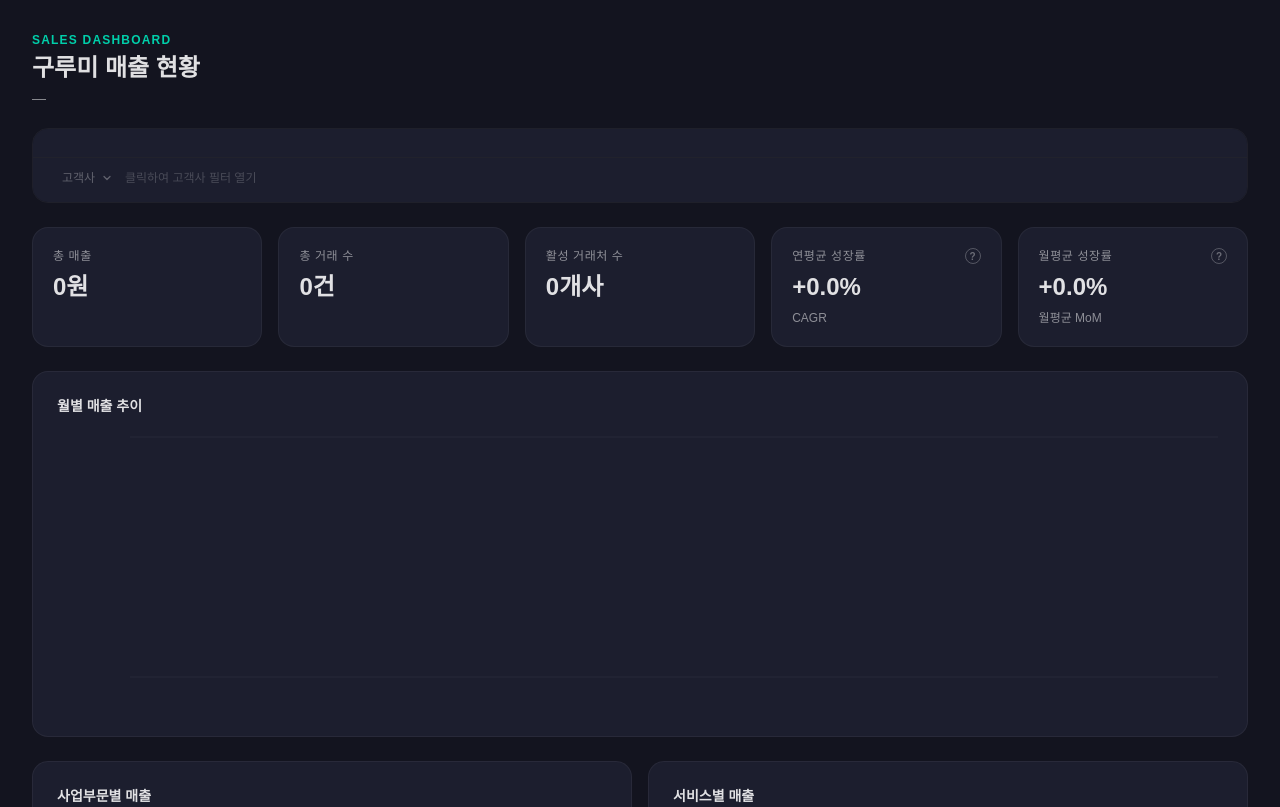
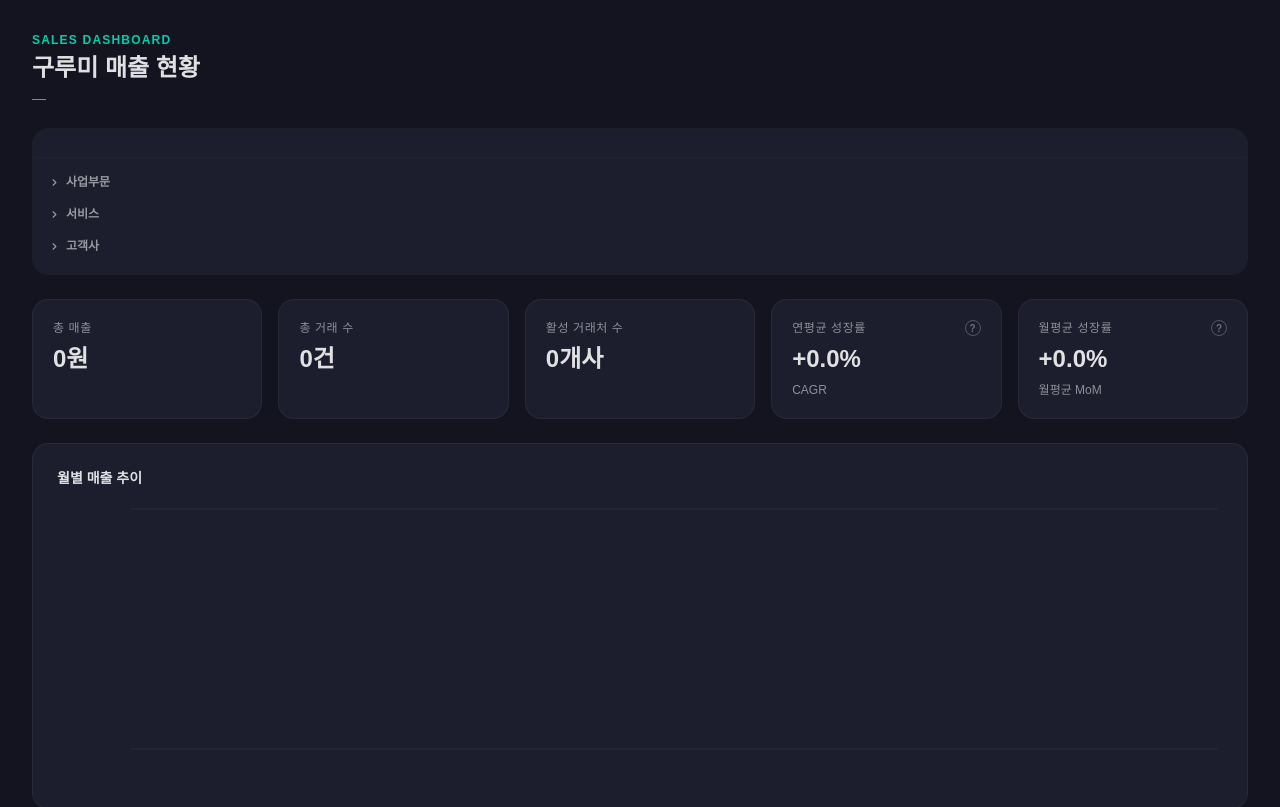
Before and after one commit to sohyeon1208/grm_test, a Next.js app: page / in a window 1280 px wide. Shown: the top 807 px of the page. Built offline with nearby package versions, Linux system fonts and the light colour scheme; a web font is replaced by a local one.

Commit message:
feat: 사업부문/서비스/고객사 필터 토글, 라벨 색상 개선

```diff
--- a/src/components/Dashboard.tsx
+++ b/src/components/Dashboard.tsx
@@ -26,6 +26,8 @@ export default function Dashboard({ rows }: Props) {
 
   const resetFilters = () => router.push("?", { scroll: false });
 
+  const [showDivision, setShowDivision] = useState(false);
+  const [showService,  setShowService]  = useState(false);
   const [showCustomer, setShowCustomer] = useState(false);
 
   // URL 쿼리스트링에서 현재 필터 값 읽기
@@ -155,53 +157,38 @@ export default function Dashboard({ rows }: Props) {
           {/* 구분선 */}
           <div style={{ height: 1, background: "rgba(255,255,255,0.06)" }} />
 
-          {/* 비즈니스 필터 (사업부문 · 서비스 · 고객사) */}
+          {/* 비즈니스 필터 (사업부문 · 서비스 · 고객사) — 각각 토글 */}
           <div
-            className="px-4 pt-3 pb-4 flex flex-col gap-3"
+            className="px-4 pt-3 pb-4 flex flex-col gap-2"
             style={{ background: "#1C1E2E" }}
           >
-            <FilterRow
-              label="사업부문"
-              paramKey="division"
-              options={data.filterOptions.divisions}
-            />
-            <FilterRow
-              label="서비스"
-              paramKey="service"
-              options={data.filterOptions.services}
-            />
-
-            {/* 고객사 토글 */}
-            <div className="flex items-center gap-3">
+            {[
+              { label: "사업부문", show: showDivision, setShow: setShowDivision, paramKey: "division", options: data.filterOptions.divisions },
+              { label: "서비스",   show: showService,  setShow: setShowService,  paramKey: "service",  options: data.filterOptions.services  },
+              { label: "고객사",   show: showCustomer, setShow: setShowCustomer, paramKey: "customer", options: data.filterOptions.customers  },
+            ].map(({ label, show, setShow, paramKey, options }) => (
+              <div key={paramKey}>
                 <button
-                onClick={() => setShowCustomer((v) => !v)}
-                className="flex items-center gap-1.5 text-xs font-medium min-w-[4rem] justify-end transition-colors duration-200"
-                style={{ color: showCustomer ? "#00CFAA" : "rgba(255,255,255,0.3)" }}
+                  onClick={() => setShow((v) => !v)}
+                  className="flex items-center gap-1.5 py-1 text-xs font-semibold transition-colors duration-200"
+                  style={{ color: show ? "#00CFAA" : "rgba(255,255,255,0.55)" }}
                 >
-                고객사
                   <svg
-                  width="12" height="12" viewBox="0 0 24 24" fill="none"
+                    width="11" height="11" viewBox="0 0 24 24" fill="none"
                     stroke="currentColor" strokeWidth="2.5" strokeLinecap="round" strokeLinejoin="round"
-                  style={{ transform: showCustomer ? "rotate(180deg)" : "rotate(0deg)", transition: "transform 0.2s" }}
+                    style={{ transform: show ? "rotate(0deg)" : "rotate(-90deg)", transition: "transform 0.2s" }}
                   >
                     <polyline points="6 9 12 15 18 9" />
                   </svg>
+                  {label}
                 </button>
-              {!showCustomer && (
-                <span className="text-xs" style={{ color: "rgba(255,255,255,0.2)" }}>
-                  클릭하여 고객사 필터 열기
-                </span>
+                {show && (
+                  <div className="mt-1.5 pl-4">
+                    <FilterRow label="" paramKey={paramKey} options={options} />
+                  </div>
                 )}
               </div>
-            {showCustomer && (
-              <div className="pl-[4.75rem]">
-                <FilterRow
-                  label=""
-                  paramKey="customer"
-                  options={data.filterOptions.customers}
-                />
-              </div>
-            )}
+            ))}
           </div>
         </div>
       </div>
--- a/src/components/FilterRow.tsx
+++ b/src/components/FilterRow.tsx
@@ -49,7 +49,7 @@ export default function FilterRow({ label, paramKey, options, formatLabel }: Pro
     <div className="flex items-start gap-3">
       <span
         className="text-xs font-medium mt-1.5 min-w-[4rem] text-right flex-shrink-0"
-        style={{ color: "rgba(255,255,255,0.3)" }}
+        style={{ color: "rgba(255,255,255,0.55)" }}
       >
         {label}
       </span>
```
Lines whose indentation alone changed are shown as unchanged.
